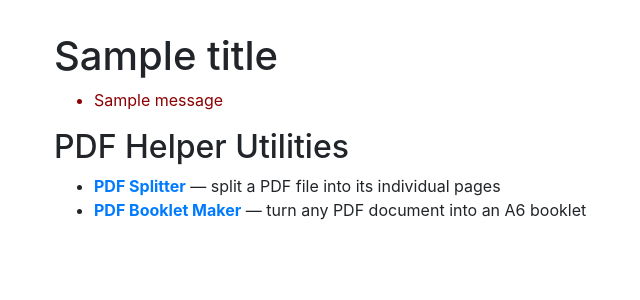
After one commit to holdenweb/pp-pdf, a Python web app: template src/hwpdf/templates/hwpdf/index.html in a window 1280 px wide. The commit adds this page. Shown: the top 300 px of the page, without its empty margins (234-874 px from the left). Run offline with Jinja, Linux system fonts and the light colour scheme; the template is opened without the code that fills it: most values are stand-ins (such as "Sample title", 1, 10 or a date in 2020); one stand-in notice (Sample message) is shown; some libraries are stand-ins or nearby versions.

Commit message:
Adapt the PDF views for use as a standalone package
Namespace the templates under hwpdf/, replace the markdown-rendered index
page with a template (dropping the markdown dependency and a dead
cdn.mathjax.org reference), generate internal links with url_for so the
blueprint can be mounted anywhere, and drop QRcode_Form, which belongs to
the site rather than to these tools.

```diff
--- a/src/hwpdf/forms.py
+++ b/src/hwpdf/forms.py
@@ -12,8 +12,3 @@ class PDFSplitterForm(FlaskForm):
     file_details = FileField('file_details', validators=[DataRequired()])
     file_prefix = StringField('file_prefix')
     submit = SubmitField('Get Pages')
-
-
-class QRcode_Form(FlaskForm):
-    qrcode_text = StringField('qrcode_text')
-    submit = SubmitField('Get QR Code')
--- /dev/null
+++ b/src/hwpdf/templates/hwpdf/base.html
@@ -0,0 +1,31 @@
+{# Fallback layout, used only when the host site does not supply its own.
+
+   A site overrides it by adding templates/hwpdf/base.html containing
+   `{% extends "its-own-base.html" %}` -- Flask searches the application's
+   template folder before any blueprint's, so that file simply wins. Bootstrap
+   is loaded here because the form templates use its classes. #}
+<!DOCTYPE html>
+<html lang="en">
+  <head>
+    <meta charset="utf-8">
+    <meta name="viewport" content="width=device-width, initial-scale=1">
+    <title>{% block title %}{{ title or "PDF tools" }}{% endblock %}</title>
+    <link rel="stylesheet" href="https://cdnjs.cloudflare.com/ajax/libs/bootstrap/4.6.1/css/bootstrap.min.css" crossorigin="anonymous" referrerpolicy="no-referrer">
+    <style>
+      body { max-width: 46rem; margin: 2rem auto; padding: 0 1rem; }
+      .flashes { color: darkred; }
+    </style>
+  </head>
+  <body>
+    <h1>{{ title }}</h1>
+    {% with messages = get_flashed_messages() %}
+      {% if messages %}
+        <ul class="flashes">
+          {% for message in messages %}<li>{{ message|safe }}</li>{% endfor %}
+        </ul>
+      {% endif %}
+    {% endwith %}
+    {% block content %}{{ content | safe }}{% endblock %}
+    {% block scripts %}{% endblock %}
+  </body>
+</html>
--- a/src/hwpdf/templates/hwpdf/booklet_form.html
+++ b/src/hwpdf/templates/hwpdf/booklet_form.html
@@ -1,4 +1,4 @@
-{% extends "base.html"%}
+{% extends "hwpdf/base.html" %}
 
 {% block content %}
 <div class="col-9">
--- /dev/null
+++ b/src/hwpdf/templates/hwpdf/index.html
@@ -0,0 +1,10 @@
+{% extends "hwpdf/base.html" %}
+{% block content %}
+<h2>PDF Helper Utilities</h2>
+<ul>
+  <li><a href="{{ url_for('pdf_processor.get_or_post_pagezip') }}"><strong>PDF Splitter</strong></a>
+      &mdash; split a PDF file into its individual pages</li>
+  <li><a href="{{ url_for('pdf_processor.get_or_post_booklet') }}"><strong>PDF Booklet Maker</strong></a>
+      &mdash; turn any PDF document into an A6 booklet</li>
+</ul>
+{% endblock %}
--- a/src/hwpdf/templates/hwpdf/pagesplit_form.html
+++ b/src/hwpdf/templates/hwpdf/pagesplit_form.html
@@ -1,4 +1,4 @@
-{% extends "base.html"%}
+{% extends "hwpdf/base.html" %}
 
 {% block content %}
 <div class="col-9">
```
Also changed, not shown: src/hwpdf/__init__.py (added, +26 -0 lines), src/hwpdf/views.py (+5 -17 lines).
